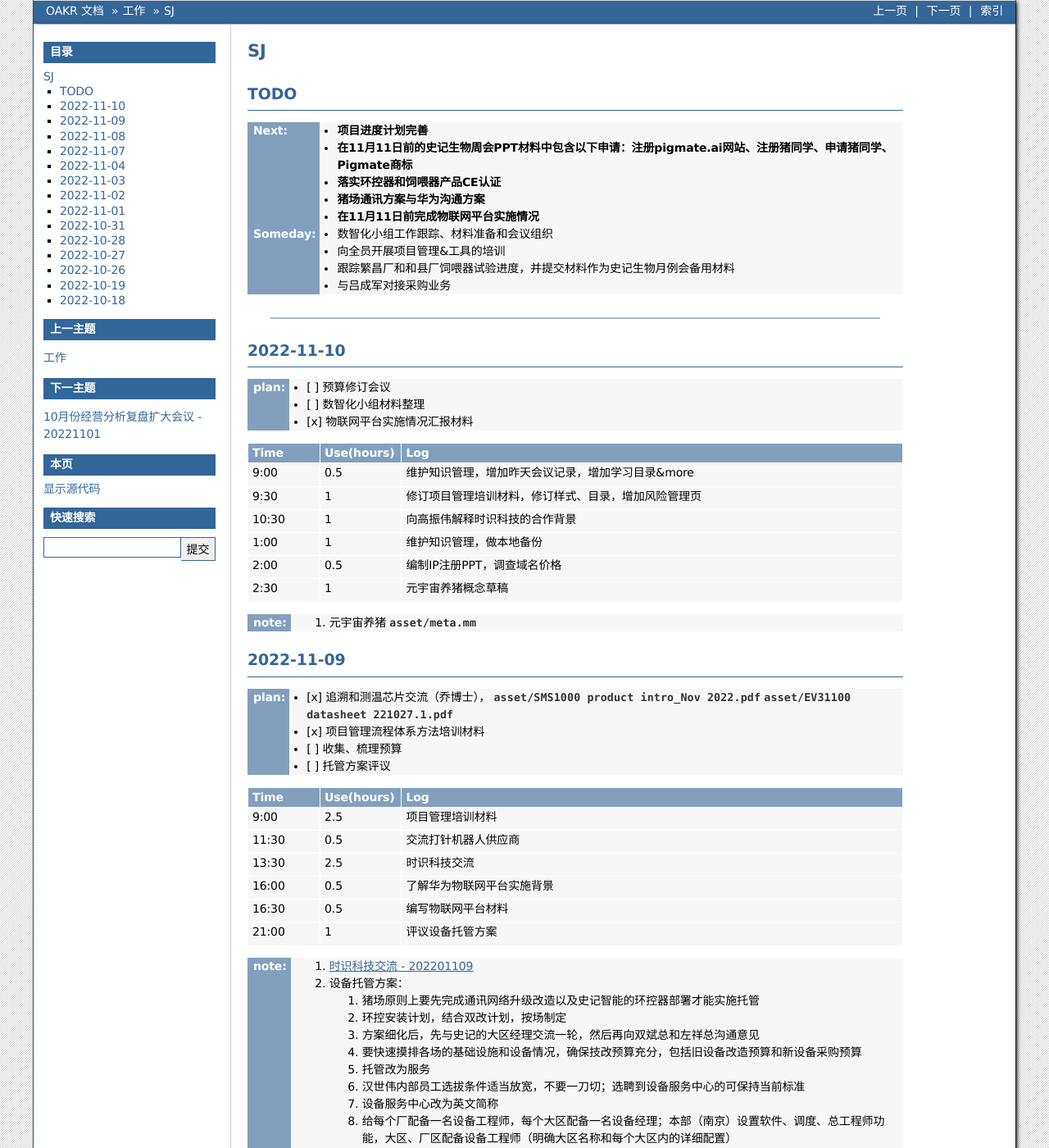
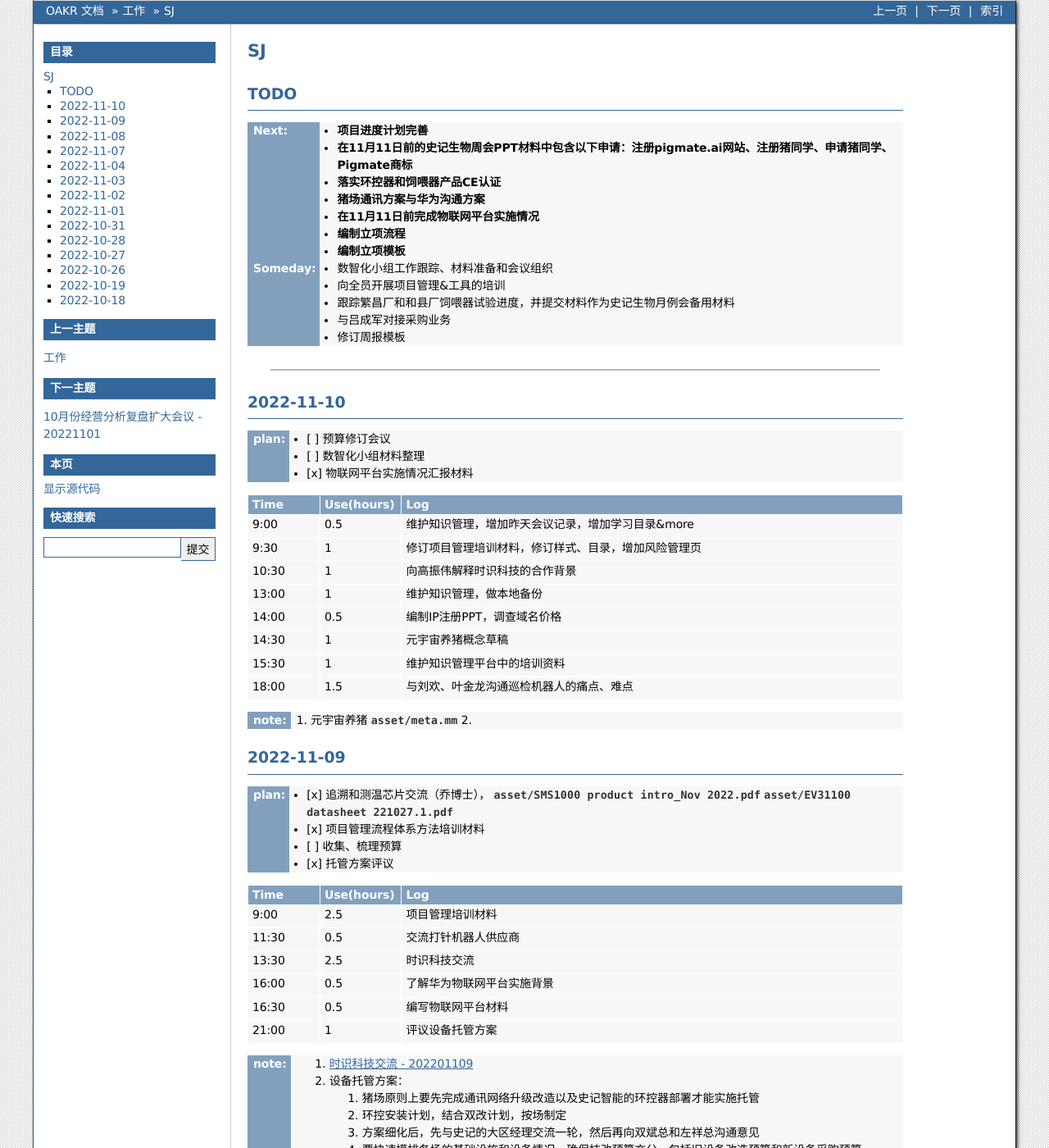
Before and after one commit to cruiurc/cruiurc.github.io, a Sphinx documentation site: the page built from source/work/sj/sj.rst, in a window 1280 px wide and 1400 px high. Shown: the whole window at 82% size. Built offline with Sphinx 7.4.7, drawn with Linux system fonts in a browser that asks for light colours.

Commit message:
20221110 work

```diff
--- a/source/work/sj/sj.rst
+++ b/source/work/sj/sj.rst
@@ -8,12 +8,15 @@ TODO
    - **落实环控器和饲喂器产品CE认证**
    - **猪场通讯方案与华为沟通方案**
    - **在11月11日前完成物联网平台实施情况**
+   - **编制立项流程**
+   - **编制立项模板**
 
 :Someday:
    - 数智化小组工作跟踪、材料准备和会议组织
    - 向全员开展项目管理&工具的培训
    - 跟踪繁昌厂和和县厂饲喂器试验进度，并提交材料作为史记生物月例会备用材料
    - 与吕成军对接采购业务
+   - 修订周报模板
 
 ------
 
@@ -32,12 +35,15 @@ TODO
    9:00, 0.5, 维护知识管理，增加昨天会议记录，增加学习目录&more
    9:30, 1, 修订项目管理培训材料，修订样式、目录，增加风险管理页
    10:30, 1, 向高振伟解释时识科技的合作背景
-   1:00, 1, 维护知识管理，做本地备份
-   2:00, 0.5, 编制IP注册PPT，调查域名价格
-   2:30, 1, 元宇宙养猪概念草稿
+   13:00, 1, 维护知识管理，做本地备份
+   14:00, 0.5, 编制IP注册PPT，调查域名价格
+   14:30, 1, 元宇宙养猪概念草稿
+   15:30, 1, 维护知识管理平台中的培训资料
+   18:00, 1.5, 与刘欢、叶金龙沟通巡检机器人的痛点、难点
 
 :note:
    1. 元宇宙养猪 :download:`asset/meta.mm`
+   2.
 
 2022-11-09
 -----------
@@ -45,7 +51,7 @@ TODO
    - [x] 追溯和测温芯片交流（乔博士）， :download:`asset/SMS1000 product intro_Nov 2022.pdf` :download:`asset/EV31100 datasheet 221027.1.pdf`
    - [x] 项目管理流程体系方法培训材料
    - [ ] 收集、梳理预算
-   - [ ] 托管方案评议
+   - [x] 托管方案评议
 
 .. csv-table::
    :header: "Time", "Use(hours)", "Log"
```
